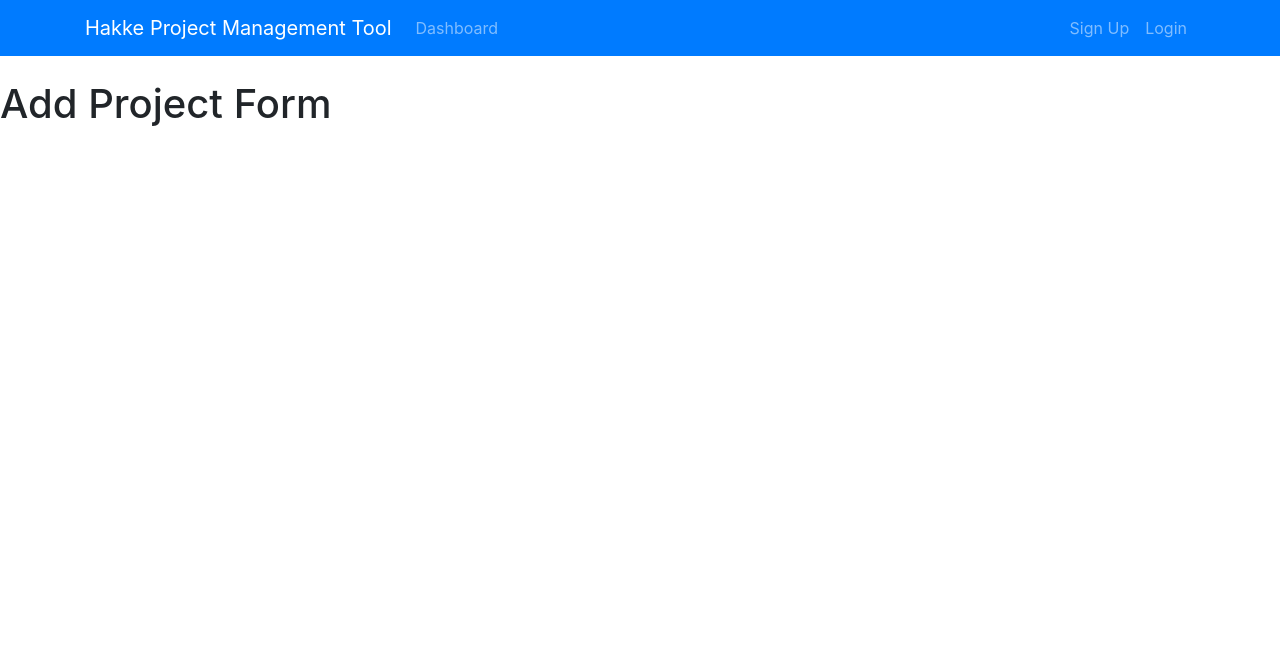
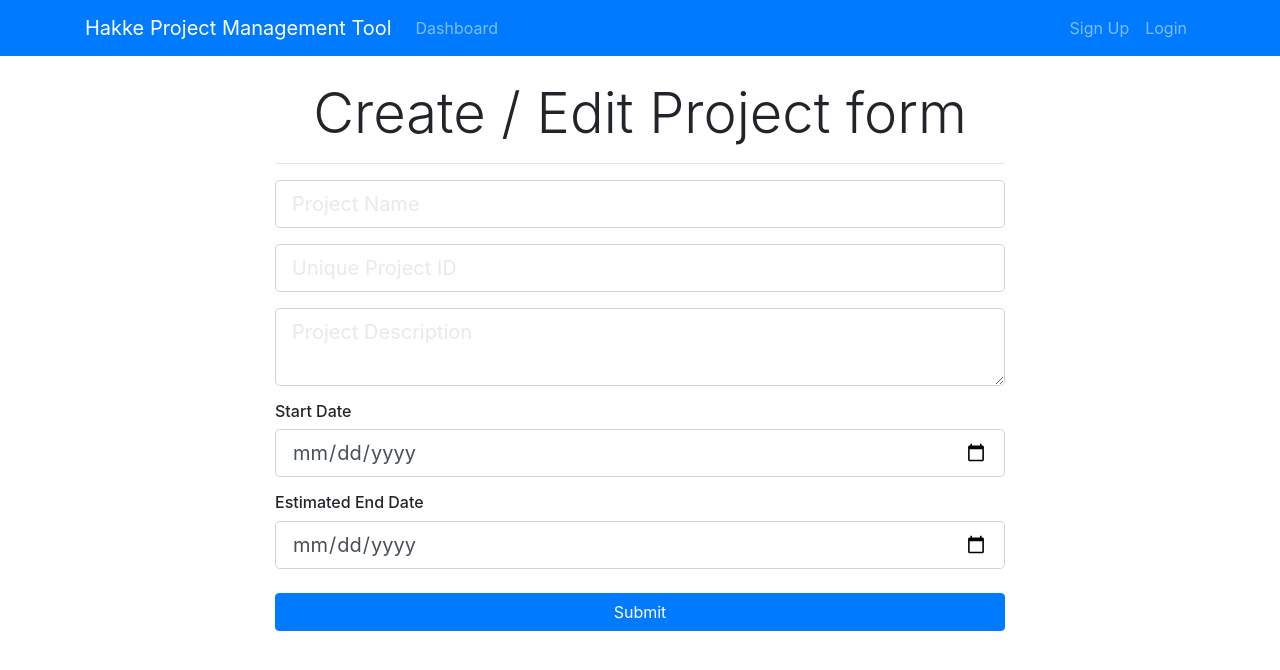
Before and after one commit to aarya526/HakkePPMTool, a React (Create React App) app in the folder hakke-ppmtool-react/: page /addProject in a window 1280 px wide. Shown: the top 670 px of the page. Built offline with nearby package versions, Linux system fonts and the light colour scheme.

Commit message:
project object

```diff
--- a/hakke-ppmtool-react/src/components/Layout/Header.js
+++ b/hakke-ppmtool-react/src/components/Layout/Header.js
@@ -1,13 +1,14 @@
 import React, { Component } from "react";
+import {Link} from 'react-router-dom'
 
 class Header extends Component {
   render() {
     return (
       <nav className="navbar navbar-expand-sm navbar-dark bg-primary mb-4">
         <div className="container">
-          <a className="navbar-brand" href="Dashboard.html">
+          <Link className="navbar-brand" to="/">
             Hakke Project Management Tool
-          </a>
+          </Link>
           <button
             className="navbar-toggler"
             type="button"
@@ -20,9 +21,9 @@
           <div className="collapse navbar-collapse" id="mobile-nav">
             <ul className="navbar-nav mr-auto">
               <li className="nav-item">
-                <a className="nav-link" href="/dashboard">
+                <Link className="nav-link" to="/dashboard">
                   Dashboard
-                </a>
+                </Link>
               </li>
             </ul>
 
--- a/hakke-ppmtool-react/src/components/Project/AddProject.js
+++ b/hakke-ppmtool-react/src/components/Project/AddProject.js
@@ -1,10 +1,119 @@
 import React, { Component } from "react";
 
 class AddProject extends Component {
+  constructor() {
+    super();
+
+    this.state = {
+      projectName: "",
+      projectIdentifier: "",
+      description: "",
+      start_date: "",
+      end_date: ""
+    };
+
+    this.onChange = this.onChange.bind(this);
+    this.onSubmit = this.onSubmit.bind(this);
+  }
+
+  onChange(e) {
+    // this.setState({projectName : e.target.value});
+
+
+    this.setState({ [e.target.name]: e.target.value });
+  }
+
+  onSubmit(e) {
+    e.preventDefault();
+    const newProject = {
+      projectName: this.state.projectName,
+      projectIdentifier: this.state.projectIdentifier,
+      description: this.state.description,
+      start_date: this.state.start_date,
+      end_date: this.state.end_date
+    };
+    console.log(newProject);
+  }
   render() {
     return (
       <div>
-        <h1>Add Project Form</h1>
+        {
+          //check name attribute field
+          //create constructor
+          //set state
+          //set value on input fields
+          //create onChange function
+          //bind on constructor
+          //check state change in react extension
+        }
+
+        <div className="register">
+          <div className="container">
+            <div className="row">
+              <div className="col-md-8 m-auto">
+                <h5 className="display-4 text-center">
+                  Create / Edit Project form
+                </h5>
+                <hr />
+                <form onSubmit={this.onSubmit}>
+                  <div className="form-group">
+                    <input
+                      type="text"
+                      className="form-control form-control-lg "
+                      placeholder="Project Name"
+                      name="projectName"
+                      value={this.state.projectName}
+                      onChange={this.onChange}
+                    />
+                  </div>
+                  <div className="form-group">
+                    <input
+                      type="text"
+                      className="form-control form-control-lg"
+                      placeholder="Unique Project ID"
+                      name="projectIdentifier"
+                      value={this.state.projectIdentifier}
+                      onChange={this.onChange}
+                    />
+                  </div>
+                  <div className="form-group">
+                    <textarea
+                      className="form-control form-control-lg"
+                      placeholder="Project Description"
+                      name="description"
+                      value={this.state.description}
+                      onChange={this.onChange}
+                    ></textarea>
+                  </div>
+                  <h6>Start Date</h6>
+                  <div className="form-group">
+                    <input
+                      type="date"
+                      className="form-control form-control-lg"
+                      name="start_date"
+                      value={this.state.start_date}
+                      onChange={this.onChange}
+                    />
+                  </div>
+                  <h6>Estimated End Date</h6>
+                  <div className="form-group">
+                    <input
+                      type="date"
+                      className="form-control form-control-lg"
+                      name="end_date"
+                      value={this.state.end_date}
+                      onChange={this.onChange}
+                    />
+                  </div>
+                  <input
+                    type="submit"
+                    className="btn btn-primary btn-block mt-4"
+                  />
+                </form>
+              </div>
+            </div>
+          </div>
+        </div>
       </div>
     );
   }
```
